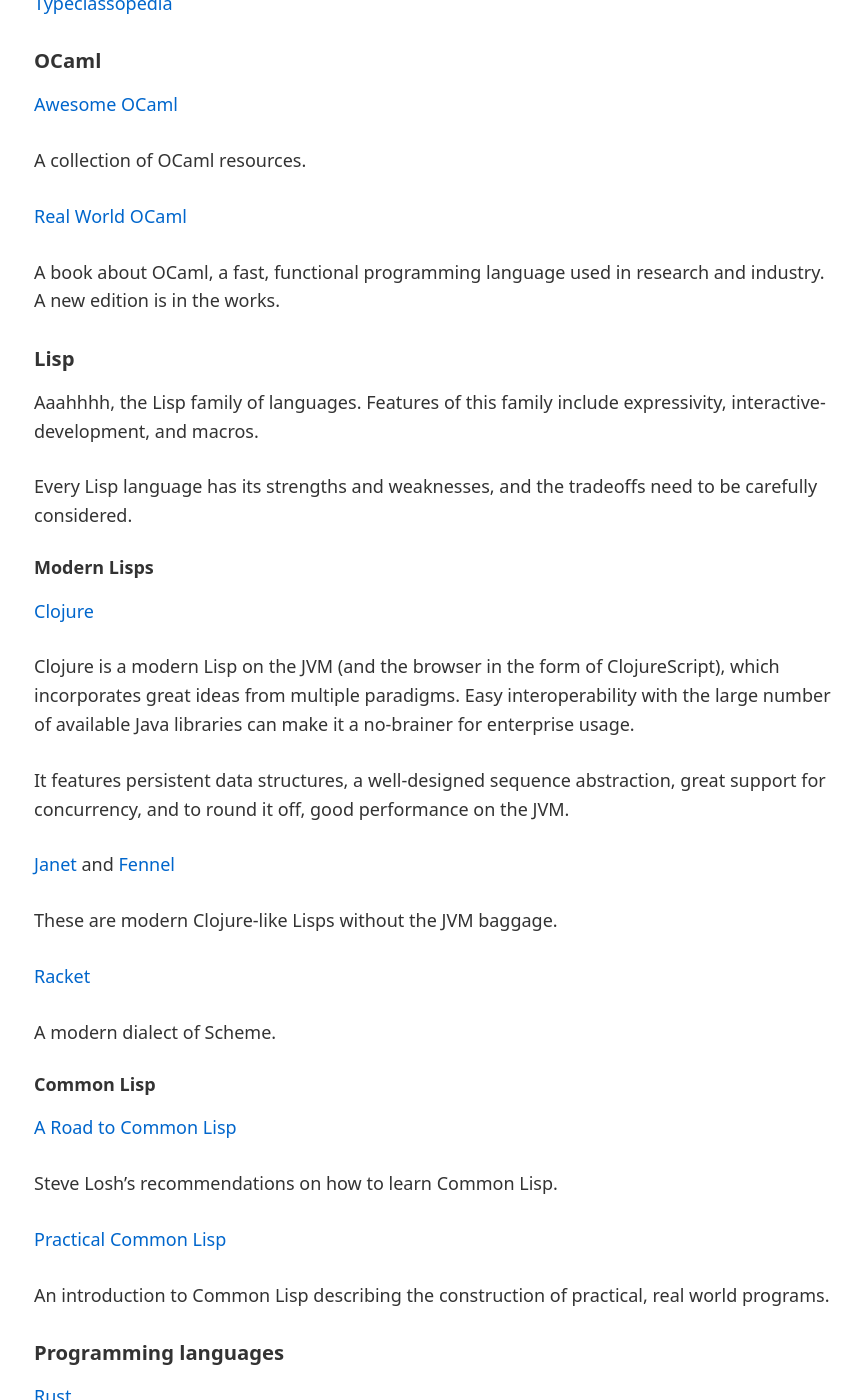
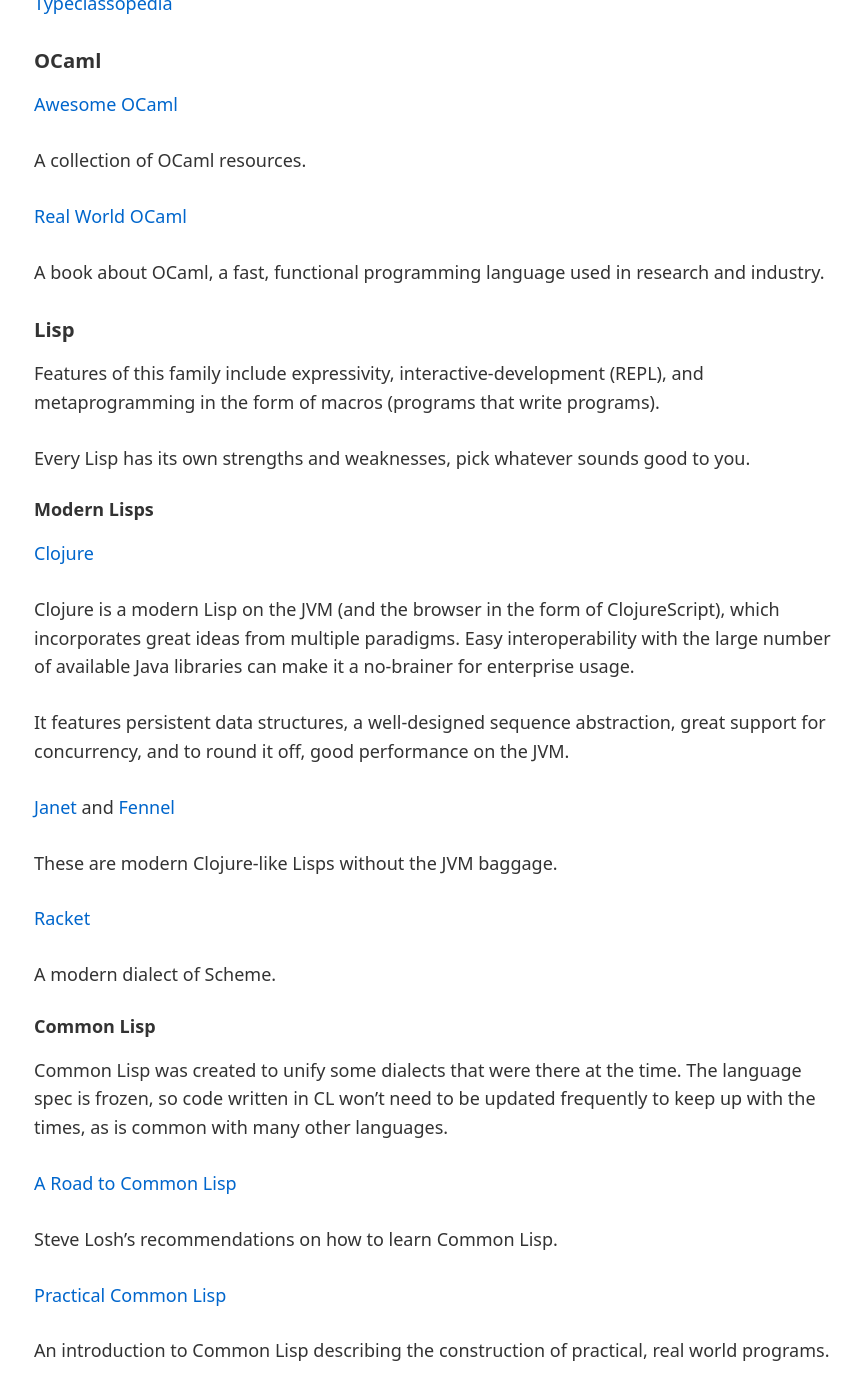
Before and after one commit to codesurfers/codesurfers.github.io, a Jekyll site: the page built from links/index.md, in a window 1280 px wide and 1400 px high, scrolled down 1219 px. Shown: the whole window, without its empty margins (206-1068 px from the left). Built offline with Jekyll 4.4.1, drawn with Linux system fonts in a browser that asks for light colours; nearby versions of some CDN libraries; library files that are not in the unit come from our copies; some of the changed text lies outside the part shown.

Commit message:
Update links

```diff
--- a/links/index.md
+++ b/links/index.md
@@ -53,15 +53,13 @@
 [Real World OCaml](https://realworldocaml.org/)
 
 A book about OCaml, a fast, functional programming language used in
-research and industry. A new edition is in the works.
+research and industry.
 
 #### Lisp
 
-Aaahhhh, the Lisp family of languages. Features of this family include
-expressivity, interactive-development, and macros.
+Features of this family include expressivity, interactive-development (REPL), and metaprogramming in the form of macros (programs that write programs).
 
-Every Lisp language has its strengths and weaknesses, and the
-tradeoffs need to be carefully considered.
+Every Lisp has its own strengths and weaknesses, pick whatever sounds good to you.
 
 ##### Modern Lisps
 
@@ -86,6 +84,8 @@
 
 ##### Common Lisp
 
+Common Lisp was created to unify some dialects that were there at the time. The language spec is frozen, so code written in CL won't need to be updated frequently to keep up with the times, as is common with many other languages.
+
 [A Road to Common Lisp](https://stevelosh.com/blog/2018/08/a-road-to-common-lisp/)
 
 Steve Losh's recommendations on how to learn Common Lisp.
@@ -95,12 +95,19 @@
 An introduction to Common Lisp describing the construction of
 practical, real world programs.
 
+[SBCL](https://www.sbcl.org/)
+
+Probably the best open source Lisp implementation.
+
+[Clasp](https://clasp-developers.github.io/)
+
+An implementation of CL that focuses on C++ interoperability.
+
 #### Programming languages
 
 [Rust](http://www.rust-lang.org/)
 
-A systems programming language that seems to keep winning Stack
-Overflow's "Most Loved Programming Language" year after year.
+A systems programming language which promotes memory safe programming.
 
 [Prolog](https://en.wikipedia.org/wiki/Prolog)
 
```
Also changed, not shown: other parts of links/index.md (+6 -9 lines).
